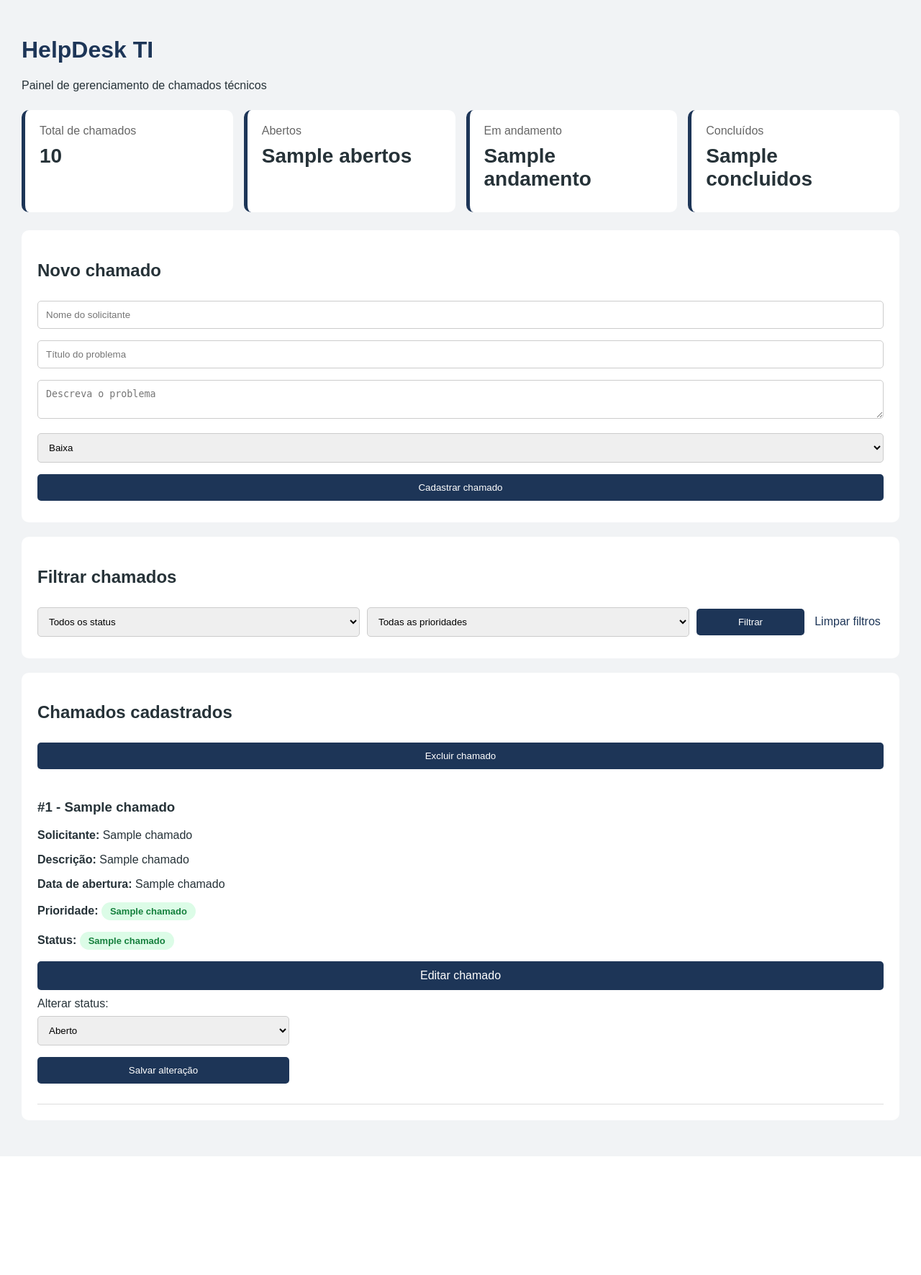
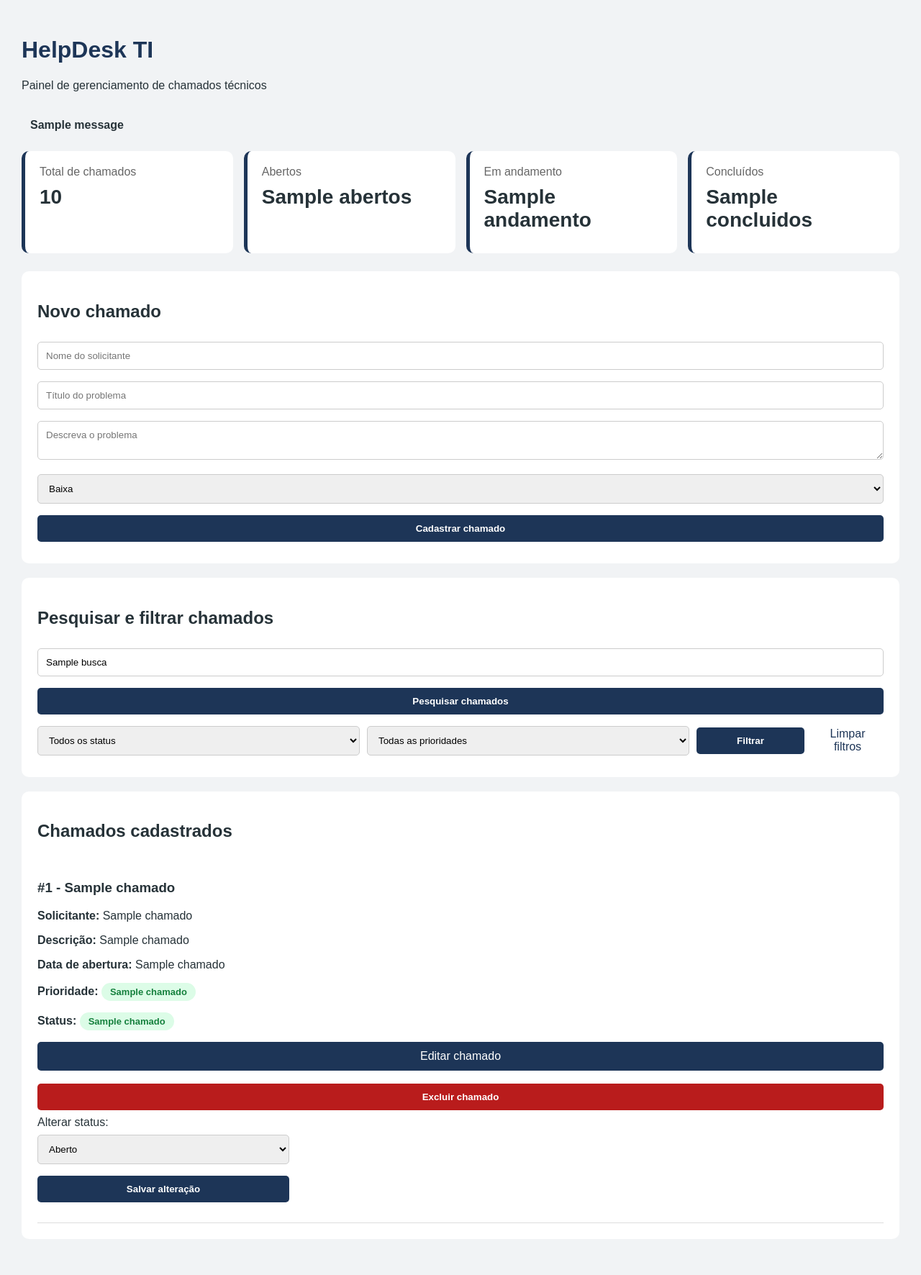
Before and after one commit to ThiagoTJB/HelpDesk-TI, a Flask app: template templates/index.html in a window 1280 px wide. Shown: the whole page at 72% size. Before the commit the page ends 1607 px from the top, so only its background shows below. Run offline with Flask 3, Linux system fonts and the light colour scheme; the template is opened without the code that fills it: most values are stand-ins (such as "Sample title", 1, 10 or a date in 2020); one stand-in notice (Sample message) is shown.

Commit message:
v08
adicionado filtro por nome

```diff
--- a/app.py
+++ b/app.py
@@ -66,6 +66,7 @@ def inicio():
     sql = "SELECT * FROM chamados WHERE 1=1"
     parametros = []
 
+
     if status:
         sql += " AND status = ?"
         parametros.append(status)
@@ -74,6 +75,20 @@ def inicio():
         sql += " AND prioridade = ?"
         parametros.append(prioridade)
 
+    if busca:
+        sql += """
+            AND (
+                solicitante LIKE ?
+                OR titulo LIKE ?
+                OR descricao LIKE ?
+            )
+        """
+
+        parametros.extend([
+            f"%{busca}%",
+            f"%{busca}%",
+            f"%{busca}%"
+        ])
 
 
     sql += " ORDER BY id DESC"
--- a/templates/index.html
+++ b/templates/index.html
@@ -5,6 +5,7 @@
 <head>
     <meta charset="UTF-8">
     <meta name="viewport" content="width=device-width, initial-scale=1.0">
+
     <title>HelpDesk TI | Painel</title>
 
     <style>
@@ -65,6 +66,7 @@
             margin: 8px 0;
             border-radius: 5px;
             border: 1px solid #ccc;
+            font-family: Arial, sans-serif;
         }
 
         button {
@@ -72,6 +74,7 @@
             color: white;
             border: none;
             cursor: pointer;
+            font-weight: bold;
         }
 
         button:hover {
@@ -89,6 +92,7 @@
             color: #1d3557;
             text-decoration: none;
             text-align: center;
+            padding: 10px;
         }
 
         .chamado {
@@ -107,24 +111,21 @@
             margin: 10px 0;
         }
 
+        .botao-editar:hover {
+            background: #294b78;
+        }
+
+        .botao-excluir {
+            background: #b91c1c;
+        }
+
+        .botao-excluir:hover {
+            background: #991b1b;
+        }
+
         .status-form {
             max-width: 350px;
         }
-
-        @media (max-width: 750px) {
-            body {
-                padding: 15px;
-            }
-
-            .painel {
-                grid-template-columns: repeat(2, 1fr);
-            }
-
-            .filtros {
-                grid-template-columns: 1fr;
-            }
-        }
-
 
         .badge-status {
             display: inline-block;
@@ -164,7 +165,6 @@
             color: #15803d;
         }
 
-
         .mensagem {
             padding: 12px;
             margin: 15px 0;
@@ -182,15 +182,44 @@
             color: #721c24;
         }
 
+        @media (max-width: 750px) {
+            body {
+                padding: 15px;
+            }
+
+            .painel {
+                grid-template-columns: repeat(2, 1fr);
+            }
+
+            .filtros {
+                grid-template-columns: 1fr;
+            }
+        }
+
+        @media (max-width: 400px) {
+            .painel {
+                grid-template-columns: 1fr;
+            }
+        }
     </style>
 </head>
 
 <body>
 
+    <!-- Cabeçalho -->
     <div class="cabecalho">
         <h1>HelpDesk TI</h1>
         <p>Painel de gerenciamento de chamados técnicos</p>
     </div>
+
+    <!-- Mensagens do sistema -->
+    {% with mensagens = get_flashed_messages(with_categories=true) %}
+        {% for categoria, mensagem in mensagens %}
+            <div class="mensagem {{ categoria }}">
+                {{ mensagem }}
+            </div>
+        {% endfor %}
+    {% endwith %}
 
     <!-- Indicadores -->
     <div class="painel">
@@ -224,19 +253,29 @@
 
         <form action="/cadastrar" method="POST">
 
-            <input type="text" name="solicitante"
-                   placeholder="Nome do solicitante" required>
+            <input
+                type="text"
+                name="solicitante"
+                placeholder="Nome do solicitante"
+                required
+            >
 
-            <input type="text" name="titulo"
-                   placeholder="Título do problema" required>
+            <input
+                type="text"
+                name="titulo"
+                placeholder="Título do problema"
+                required
+            >
 
-            <textarea name="descricao"
+            <textarea
+                name="descricao"
                 placeholder="Descreva o problema"
-                      required></textarea>
+                required
+            ></textarea>
 
             <select name="prioridade">
                 <option value="Baixa">Baixa</option>
-                <option value="Media">Média</option>
+                <option value="Média">Média</option>
                 <option value="Alta">Alta</option>
             </select>
 
@@ -246,14 +285,36 @@
 
     </div>
 
-    <!-- Filtros -->
+    <!-- Pesquisa e filtros -->
     <div class="container">
 
-        <h2>Filtrar chamados</h2>
+        <h2>Pesquisar e filtrar chamados</h2>
 
+        <!-- Barra de pesquisa -->
+        <form action="/" method="GET">
+
+            <input
+                type="text"
+                name="busca"
+                placeholder="Pesquisar por solicitante, título ou descrição..."
+                value="{{ busca }}"
+            >
+
+            <button type="submit">Pesquisar chamados</button>
+
+        </form>
+
+        <!-- Filtros -->
         <form action="/" method="GET" class="filtros">
 
+            <input
+                type="hidden"
+                name="busca"
+                value="{{ busca }}"
+            >
+
             <select name="status">
+
                 <option value="">Todos os status</option>
 
                 <option value="Aberto"
@@ -270,9 +331,11 @@
                 {% if status_selecionado == 'Concluído' %}selected{% endif %}>
                     Concluído
                 </option>
+
             </select>
 
             <select name="prioridade">
+
                 <option value="">Todas as prioridades</option>
 
                 <option value="Baixa"
@@ -280,8 +343,8 @@
                     Baixa
                 </option>
 
-                <option value="Media"
-                {% if prioridade_selecionada == 'Media' %}selected{% endif %}>
+                <option value="Média"
+                {% if prioridade_selecionada == 'Média' %}selected{% endif %}>
                     Média
                 </option>
 
@@ -289,6 +352,7 @@
                 {% if prioridade_selecionada == 'Alta' %}selected{% endif %}>
                     Alta
                 </option>
+
             </select>
 
             <button type="submit">Filtrar</button>
@@ -306,18 +370,14 @@
 
         {% for chamado in chamados %}
 
-
-        <form action="/excluir/{{ chamado[0] }}" method="POST"
-      onsubmit="return confirm('Tem certeza que deseja excluir este chamado?');">
-    <button type="submit">Excluir chamado</button>
-</form>
-
             <div class="chamado">
 
                 <h3>#{{ chamado[0] }} - {{ chamado[2] }}</h3>
 
                 <p><b>Solicitante:</b> {{ chamado[1] }}</p>
+
                 <p><b>Descrição:</b> {{ chamado[3] }}</p>
+
                 <p><b>Data de abertura:</b> {{ chamado[6] }}</p>
 
                 <p>
@@ -325,9 +385,11 @@
 
                     <span class="badge-status
                         {% if chamado[4] == 'Alta' %}prioridade-alta
-        {% elif chamado[4] == 'Media' %}prioridade-media
+                        {% elif chamado[4] == 'Média' %}prioridade-media
                         {% else %}prioridade-baixa{% endif %}">
+
                         {{ chamado[4] }}
+
                     </span>
                 </p>
 
@@ -338,19 +400,42 @@
                         {% if chamado[5] == 'Aberto' %}aberto
                         {% elif chamado[5] == 'Em andamento' %}andamento
                         {% else %}concluido{% endif %}">
+
                         {{ chamado[5] }}
+
                     </span>
                 </p>
 
-
-                <a class="botao-editar"
-                   href="/editar/{{ chamado[0] }}">
+                <!-- Editar -->
+                <a
+                    class="botao-editar"
+                    href="/editar/{{ chamado[0] }}"
+                >
                     Editar chamado
                 </a>
 
-                <form class="status-form"
+                <!-- Excluir -->
+                <form
+                    action="/excluir/{{ chamado[0] }}"
+                    method="POST"
+                    onsubmit="return confirm('Tem certeza que deseja excluir este chamado?');"
+                >
+
+                    <button
+                        type="submit"
+                        class="botao-excluir"
+                    >
+                        Excluir chamado
+                    </button>
+
+                </form>
+
+                <!-- Atualizar status -->
+                <form
+                    class="status-form"
                     action="/atualizar/{{ chamado[0] }}"
-                      method="POST">
+                    method="POST"
+                >
 
                     <label>Alterar status:</label>
 
```
Also changed, not shown: database.db. Lines whose indentation alone changed are shown as unchanged.
